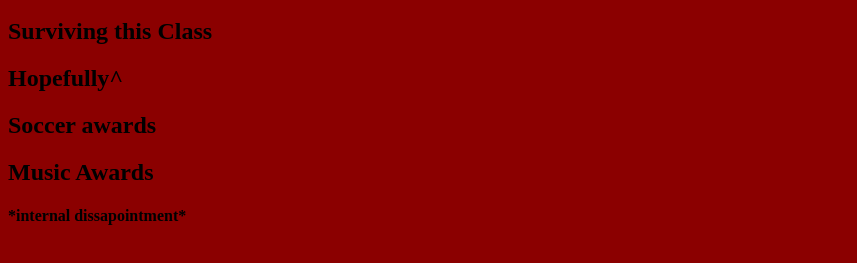
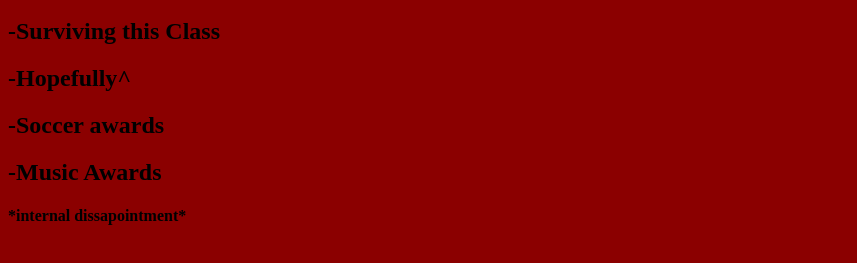
Before and after one commit to cljeacom/cljeacom.github.io, a plain HTML site: page link.html in a window 1280 px wide. Shown: the part 49-312 px from the top of the page, without its empty margins (0-857 px from the left). Drawn offline with Linux system fonts and the light colour scheme.

Commit message:
Update link.html

```diff
--- a/link.html
+++ b/link.html
@@ -20,10 +20,10 @@
 	</head>
 	<body>
 		<h1>My Achievements:</h1>
-		<h2>Surviving this Class</h2>
-		<h2>Hopefully^</h2>
-		<h2>Soccer awards</h2>
-		<h2>Music Awards</h2>
+		<h2>-Surviving this Class</h2>
+		<h2>-Hopefully^</h2>
+		<h2>-Soccer awards</h2>
+		<h2>-Music Awards</h2>
 		<h4>*internal dissapointment*</h4>
 
 	</body>
```
